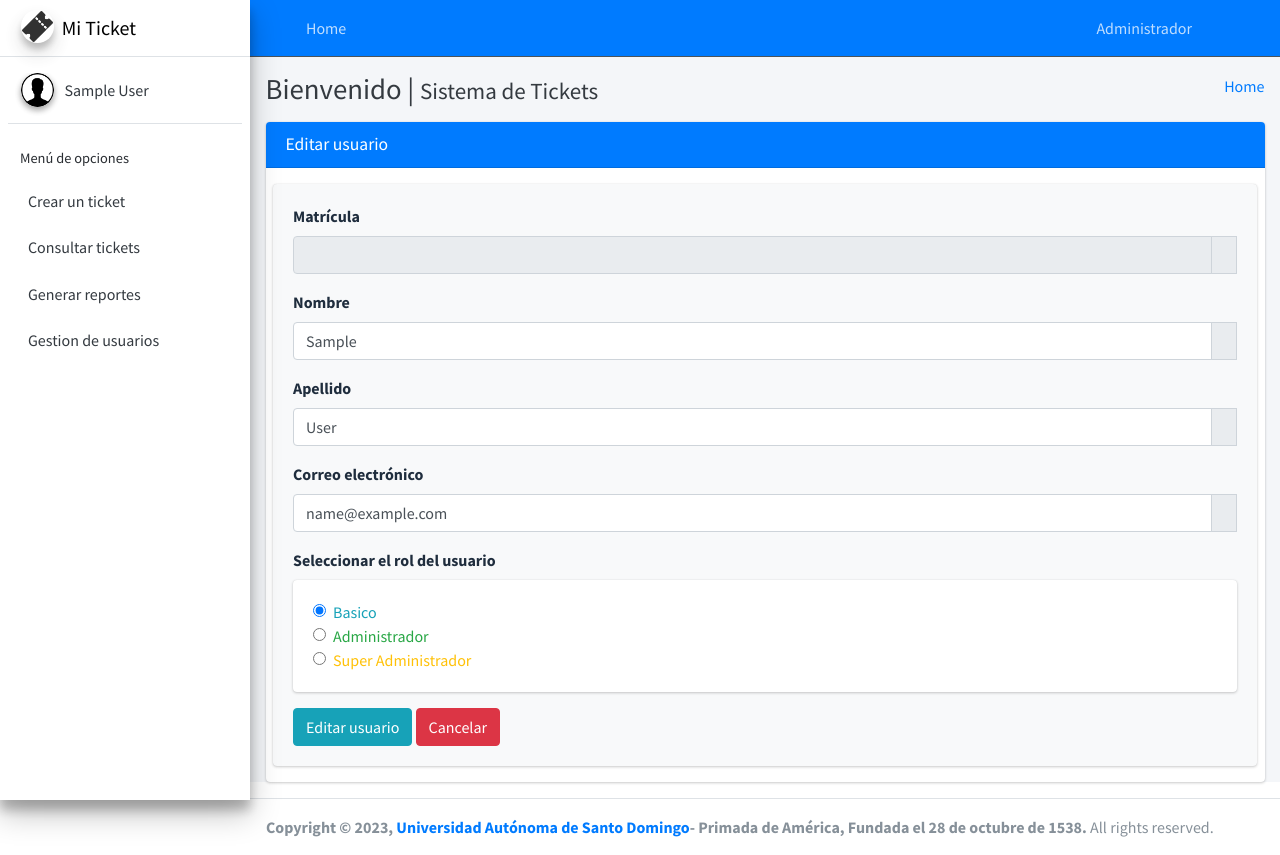
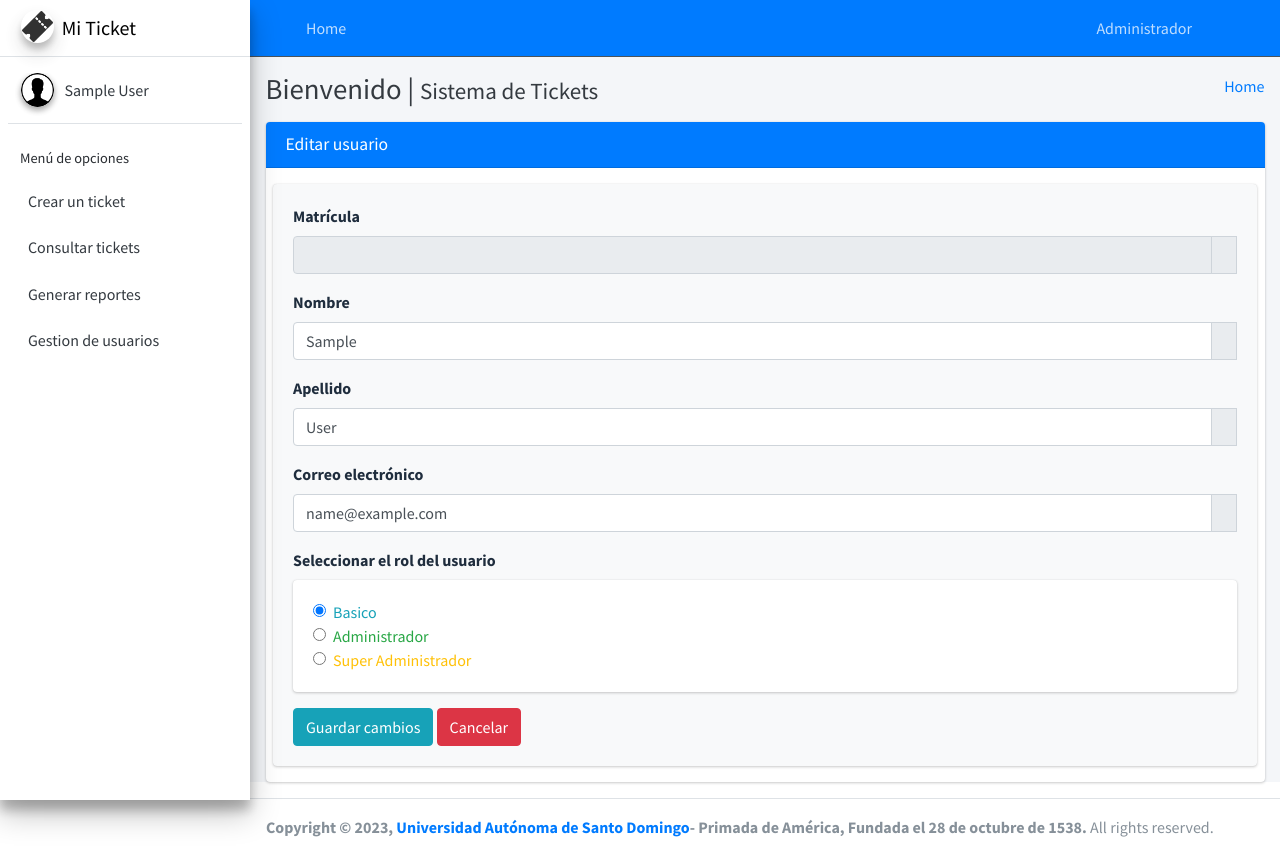
Before and after one commit to Noruii/Sistema-de-Tickets-2.0, a Django app: page /sdt/usuarios/editar_usuario/1/ in a window 1280 px wide. Run offline with Django 4.2, Linux system fonts and the light colour scheme; the visitor is signed in with stand-in values (Sample User, id 1); data comes from the database, SQL or seed files in the repository; some libraries are stand-ins or nearby versions.

Commit message:
Pequeños ajustes

```diff
--- a/app1/templates/usuarios/editar_usuario.html
+++ b/app1/templates/usuarios/editar_usuario.html
@@ -108,7 +108,7 @@
                                     </div>
                                 </div>
                                 <div class="modal-footer">
-                                    <button type="submit" class="btn btn-info"><i class="fa-solid fa-user"></i> Editar usuario</button>
+                                    <button type="submit" class="btn btn-info"><i class="fa-solid fa-pen-to-square"></i> Guardar cambios</button>
                                     <button type="button" class="btn btn-danger" data-dismiss="modal"><i class="fa-solid fa-xmark"></i> Cancelar</button>
                                 </div>
                             </div>
@@ -116,7 +116,7 @@
                     </div>
 
                     <div class="gap-2">
-                        <button type="button" class="btn btn-info" data-toggle="modal" data-target="#exampleModal"><i class="fa-solid fa-user"></i> Editar usuario</button>
+                        <button type="button" class="btn btn-info" data-toggle="modal" data-target="#exampleModal"><i class="fa-solid fa-pen-to-square"></i> Guardar cambios</button>
                         <a class="btn btn-danger" href="{% url 'gestion_de_usuarios' %}" role="button"><i class="fa-solid fa-xmark"></i> Cancelar</a>
                     </div>
                 </form>
--- a/app1/templates/usuarios/perfil_de_usuario.html
+++ b/app1/templates/usuarios/perfil_de_usuario.html
@@ -118,7 +118,7 @@
                     <div class="modal-header card-header">
                         <h5 class="modal-title" id="modalChangePasswordLabel">
                             <i class="fa-solid fa-lock" style="color: #007bff;"></i>
-                            Editar contraseña
+                            Cambiar contraseña
                         </h5>
                         <button type="button" class="close" data-dismiss="modal" aria-label="Close">
                             <span aria-hidden="true"><i class="fa-solid fa-xmark"></i></span>
--- a/app1/views/usuarios/views.py
+++ b/app1/views/usuarios/views.py
@@ -41,7 +41,6 @@ def perfil_de_usuario_view(request, id):
     }
     if 'editar_perfil' in request.POST:
         # procesar el formulario del modal de editar perfil
-        # recibir los datos
         print(f'POST: {request.POST}')
         print(f'FILES: {request.FILES}')
         nombre = request.POST.get('first_name')
@@ -71,11 +70,17 @@ def perfil_de_usuario_view(request, id):
             return redirect('perfil_de_usuario', id=id)
 
         # validar correo
-        # validate_email solo verifica si el correo es valido no verifica si a ese correo es 'real' o enviable
         try:
+            # validate_email solo verifica si el correo es valido no verifica si a ese correo es 'real' o enviable
             validate_email(email)
         except ValidationError:
             messages.error(request, 'Ingrese un correo electrónico válido.')
+            return redirect('perfil_de_usuario', id=id)
+
+        # Validar que el email sea unico y no se repita para otro usuario
+        existing_user_with_email = User.objects.exclude(id=usuario.id).filter(email__iexact=email)
+        if existing_user_with_email.exists():
+            messages.error(request, 'El correo electrónico ya está registrado para otro usuario.')
             return redirect('perfil_de_usuario', id=id)
 
         # Actualizar los datos
@@ -102,18 +107,21 @@ def perfil_de_usuario_view(request, id):
             return render(request, 'usuarios/perfil_de_usuario.html', data)
 
         # Validar que la contraseña cumple los requisitos
-        try:
-            validar_requisitos_contrasena(password2)
-        except ValidationError as error:
-            error_message = getattr(error, 'message', None)
-            messages.error(request, error_message)
-            return render(request, 'usuarios/perfil_de_usuario.html', data)
+        # try:
+        #     validar_requisitos_contrasena(password2)
+        # except ValidationError as error:
+        #     error_message = getattr(error, 'message', None)
+        #     messages.error(request, error_message)
+        #     return render(request, 'usuarios/perfil_de_usuario.html', data)
 
         # validar que la contraseña actual sea correcta
         if request.user.check_password(password1):
             # validar contraseñas nuevas
             if password2 != password3:
                 messages.error(request, 'Las contraseñas nuevas no coinciden.')
+                return render(request, 'usuarios/perfil_de_usuario.html', data)
+            if password2 and password3 == password1:
+                messages.info(request, 'Se introdujo la misma contraseña. No se realizaron cambios.')
                 return render(request, 'usuarios/perfil_de_usuario.html', data)
 
             # actualizar contraseña del usuario
@@ -190,6 +198,12 @@ def crear_usuario_view(request):
                 validate_email(email)
             except ValidationError:
                 messages.error(request, 'Ingrese un correo electrónico válido.')
+                return render(request, 'usuarios/crear_usuario.html', data)
+
+            # Validar que el email sea unico y no se repita para otro usuario
+            existing_user_with_email = User.objects.filter(email__iexact=email)
+            if existing_user_with_email.exists():
+                messages.error(request, 'El correo electrónico ya está registrado para otro usuario.')
                 return render(request, 'usuarios/crear_usuario.html', data)
 
             # Validar que la contraseña cumple los requisitos
@@ -269,6 +283,12 @@ def editar_usuario_view(request, id):
                 messages.error(request, 'Ingrese un correo electrónico válido.')
                 return redirect('editar_usuario', id=id)
 
+            # Validar que el email sea unico y no se repita para otro usuario
+            existing_user_with_email = User.objects.exclude(id=id).filter(email__iexact=email)
+            if existing_user_with_email.exists():
+                messages.error(request, 'El correo electrónico ya está registrado para otro usuario.')
+                return redirect('editar_usuario', id=id)
+
             if request.user.check_password(request.POST['passwordModal']):
                 try:
                     # actualizar los datos
--- a/templates/body.html
+++ b/templates/body.html
@@ -42,7 +42,15 @@
                     <script>
                         Swal.fire({
                             "icon":"success",
-                            "title":"¡Acción exitosa!",
+                            //"title":"¡Acción exitosa!",
+                            "text":"{{ message }}",
+                        })
+                    </script>
+                {% elif message.tags == 'info' %}
+                    <script>
+                        Swal.fire({
+                            "icon":"info",
+                            //"title":"¡Ops!",
                             "text":"{{ message }}",
                         })
                     </script>
```
